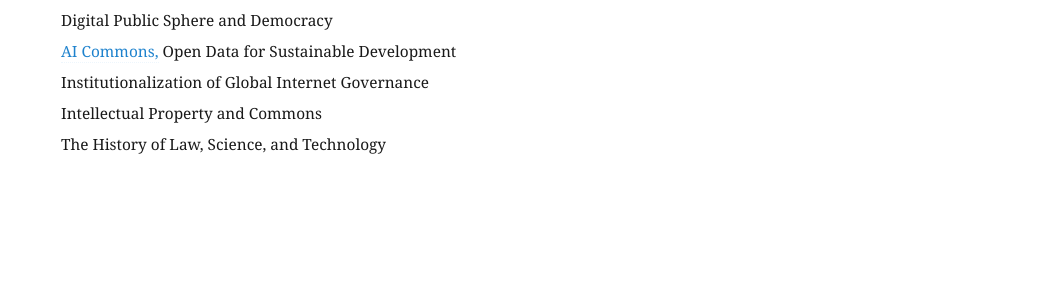
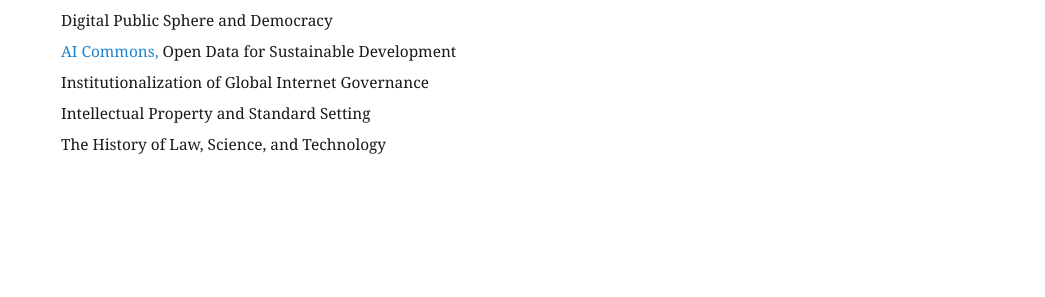
Before and after one commit to eunchangchoi/eunchangchoi.github.io, a Jekyll site: the page built from index.md, in a window 1280 px wide and 900 px high, scrolled down 1581 px. Shown: the part 502-799 px from the top of the window, without its empty margins (39-1084 px from the left). Built offline with Jekyll 4.4.1, drawn with Linux system fonts in a browser that asks for light colours.

Commit message:
Update index.md

```diff
--- a/index.md
+++ b/index.md
@@ -44,6 +44,6 @@ I represent South Korea's Internet Community at <a href="http://www.intgovforum.
    Digital Public Sphere and Democracy <br>
   <a href="http://news.itu.int/introducing-ai-commons/">AI Commons,</a> Open Data for Sustainable Development <br>
    Institutionalization of Global Internet Governance <br>
-   Intellectual Property and Commons <br>
+   Intellectual Property and Standard Setting<br>
    The History of Law, Science, and Technology <br>
     <br>
```
